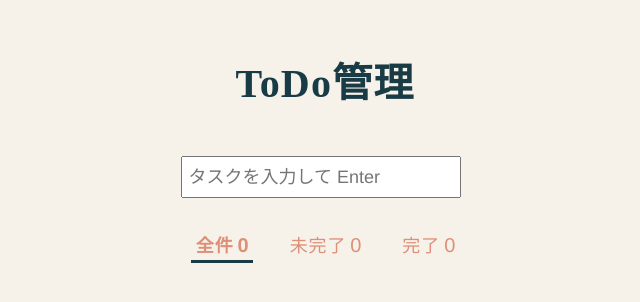
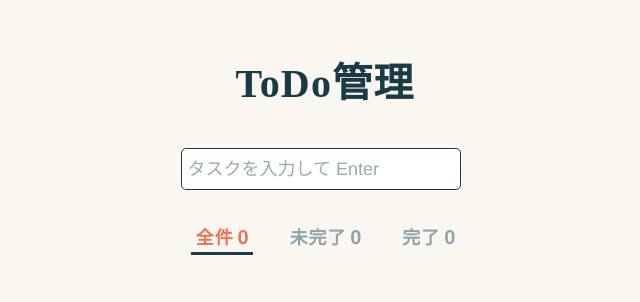
Before and after one commit to t-shimpo/React-ToDo, a React (Create React App) app: page / in a window 1280 px wide. Shown: the top 302 px of the page, without its empty margins (315-955 px from the left). Built offline with nearby package versions, Linux system fonts and the light colour scheme.

Commit message:
CSSの改良

```diff
--- a/src/components/Todo.jsx
+++ b/src/components/Todo.jsx
@@ -7,7 +7,7 @@ import '../css/Todo.css';
 
 function Todo() {
 
-  // タスクの累計
+  // タスクの数
   const [taskNum, setNum] = useState(1);
 
   // アイテム
@@ -97,9 +97,6 @@ function Todo() {
         todoItemsNum={todoItems.length}
         doneItemsNum={doneItems.length}
       />
-      {/* <div className="item-number">
-        全 {displayItems.length} 件
-      </div> */}
       <ul>
         {displayItems.map(item => (
           <React.Fragment key={item.id}>
--- a/src/css/EditItem.css
+++ b/src/css/EditItem.css
@@ -1,12 +1,14 @@
 .edit-input {
   font-size: 18px;
-  padding-left: 6px;
-  width: 250px;
+  padding: 2px 0 2px 6px;
+  width: 270px;
   color: #333;
+  border: 1px solid #193B46;
+  border-radius: 5px;
 }
 
 .edit>.item-left {
-  padding: 0 0 6px;
+  padding: 4px 0 5px;
 }
 
 @media (max-width: 576px) {
@@ -15,4 +17,7 @@
     padding-left: 4px;
     width: 250px;
   }
+  .edit>.item-left {
+    padding: 0 0 6px;
+  }
 }
--- a/src/css/Filter.css
+++ b/src/css/Filter.css
@@ -1,5 +1,5 @@
 .filter-tabs {
-  margin-bottom: 2.3em;
+  margin-bottom: 2.5em;
 }
 
 .filter-tabs a {
@@ -8,7 +8,8 @@
   padding: 5px 3px 4px 5px;
   letter-spacing: .05em;
   text-decoration: none;
-  color: #DD8F77;
+  color: #8fa3ad;
+  font-weight: 600;
 }
 
 .filter-tabs a span {
@@ -17,8 +18,7 @@
 }
 
 .filter-tabs .current-tab {
-  color: #DD8F77;
-  font-weight: bold;
+  color: #e47756;
   border-bottom: 3px solid #193B46;
 }
 
--- a/src/css/Input.css
+++ b/src/css/Input.css
@@ -6,6 +6,11 @@
   margin-right: .5em;
   margin-bottom: 1.8em;
   color: #333;
+  border: 1px solid #193B46;
+  border-radius: 5px;
+}
+.input::placeholder {
+  color: #9BA9B0;
 }
 
 .input-btn {
--- a/src/css/Item.css
+++ b/src/css/Item.css
@@ -3,8 +3,7 @@ li {
 }
 
 li .check {
-  margin-top: 1px;
-  margin-right: 11px;
+  margin: 2px 11px 0px 2px;
   transform: scale(1.45);
   vertical-align: text-top;
   cursor: pointer;
@@ -28,11 +27,11 @@ li>.item-left, li>.item-right {
 }
 
 li>.item-left {
-  padding: 0 0 10px;
+  padding: 5px 0 10px;
 }
 
 li>.item-right {
-  padding-right: 10px;
+  padding-right: 3px;
   text-align: right;
 }
 
--- a/src/css/Todo.css
+++ b/src/css/Todo.css
@@ -1,5 +1,5 @@
 .heading {
-  margin: 1.5em 0 1.2em;
+  margin: 1.5em 0 1em;
   font-family: "MS Pゴシック";
   font-weight: 600;
   letter-spacing: .03em;
@@ -14,7 +14,7 @@ ul,.item-number {
 
 ul {
   list-style: none;
-  padding-left: 10px;
+  padding: 0 10px;
   margin: 1.6em auto;
 }
 
@@ -27,7 +27,9 @@ ul {
 }
 
 hr {
-  background-color: #D6CCC3;
+  background-color: #d8d1cb;
+  height: 2px;
+  border: none;
 }
 
 @media (max-width: 576px) {
--- a/src/css/index.css
+++ b/src/css/index.css
@@ -1,5 +1,5 @@
 body {
-  background-color: #F6F2E9;
+  background-color: #faf6f0;
   margin: 0;
   font-family:'Helvetica Neue', Arial, -apple-system, BlinkMacSystemFont, 'Segoe UI', 'Roboto', 'Oxygen',
     'Ubuntu', 'Cantarell', 'Fira Sans', 'Droid Sans', sans-serif;
```
Also changed, not shown: 1 other file (tests, documents, lock files or other folders).
